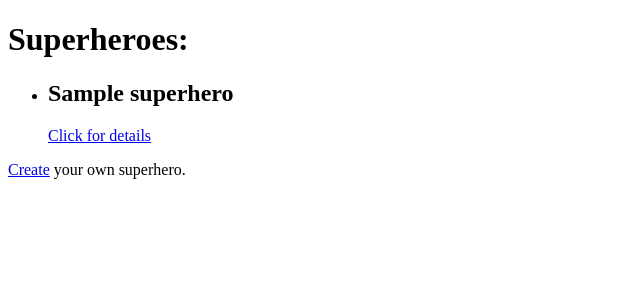
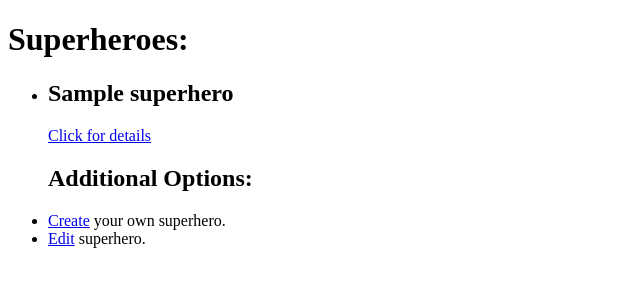
Before and after one commit to NoraMills/superhero-project, a Django app: page /superheroesapp/ in a window 1280 px wide. Shown: the top 300 px of the page, without its empty margins (0-640 px from the left). Run offline with Django 3.2, Linux system fonts and the light colour scheme; tables that the repository leaves empty hold one stand-in row (values such as "Sample post").

Commit message:
created most functions, delete not working. commit before stopping for day

```diff
--- a/superheroesdb/superheroesapp/templates/superheroesapp/create.html
+++ b/superheroesdb/superheroesapp/templates/superheroesapp/create.html
@@ -9,7 +9,7 @@
 </head>
 
 <body>
-    <form action="{% url 'superheroesapp:create_new_superhero' %}" method="post">
+    <form action="{% url 'superheroesapp:create' %}" method="post">
         {% csrf_token %}
         Name:<input type="text" name="name" id="name"><br>
         Alter Ego:<input type="text" name="alter_ego" id="alter_ego"><br>
--- a/superheroesdb/superheroesapp/templates/superheroesapp/details.html
+++ b/superheroesdb/superheroesapp/templates/superheroesapp/details.html
@@ -30,6 +30,7 @@
                             <td>{{selected_hero.secondary_superpower}}</td>
                             <td>{{selected_hero.catchphrase}}</td>
                         </tr>
+                        <button><a href="{% url 'superheroesapp:remove/' superhero.id %}">Delete</a>
 
 
                     </table>
--- a/superheroesdb/superheroesapp/templates/superheroesapp/index.html
+++ b/superheroesdb/superheroesapp/templates/superheroesapp/index.html
@@ -18,7 +18,12 @@
         </li>
         {% endfor %}
     </ul>
-    <p><a href="{% url 'superheroesapp:create' %}">Create</a> your own superhero.</p>
+    <p>
+    <ul>
+        <h2>Additional Options:</h2>
+        <li><a href="{% url 'superheroesapp:create' %}">Create</a> your own superhero.</li>
+        <li><a href="{% url 'superheroesapp:edit' %}">Edit</a> superhero.</li>
+    </ul>
 </body>
 
 </html>
--- a/superheroesdb/superheroesapp/urls.py
+++ b/superheroesdb/superheroesapp/urls.py
@@ -6,5 +6,7 @@ app_name = 'superheroesapp'
 urlpatterns = [
     path('', views.index, name='index'),
     path('<int:superhero_id>/', views.detail, name='details'),
-    path('new/', views.create, name='create_new_hero')
+    path('create/', views.create, name='create'),
+    path('edit/', views.edit, name='edit'),
+    path('remove/', views.remove, name='remove')
 ]
--- a/superheroesdb/superheroesapp/views.py
+++ b/superheroesdb/superheroesapp/views.py
@@ -1,4 +1,4 @@
-from django.shortcuts import render
+from django.shortcuts import redirect, render
 from django.http import HttpResponse, HttpResponseRedirect
 from .models import Superhero
 from django.urls import reverse
@@ -22,6 +22,20 @@ def detail(request, superhero_id):
     return render(request, 'superheroesapp/details.html', context)
 
 
+def edit(request, superhero_id):
+    superhero_delete = Superhero.objects.get(pk=superhero_id)
+    context = {
+        'superhero_delete': superhero_delete
+    }
+    return render(request, 'superheroesapp/edit.html', context)
+
+
+def remove(request, superhero_id):
+    superhero = Superhero.objects.get(pk=superhero_id)
+    superhero.delete()
+    return redirect(reverse('superheroesapp:index'))
+
+
 def create(request):
     if request.method == 'POST':
         name = request.POST.get('name')
@@ -32,6 +46,6 @@ def create(request):
         new_superhero = Superhero(name=name, alter_ego=alter_ego, primary_superpower=primary_superpower,
                                   secondary_superpower=secondary_superpower, catchphrase=catchphrase)
         new_superhero.save()
-        return HttpResponseRedirect(reverse('superhero:index'))
+        return HttpResponseRedirect(reverse('superheroesapp:index'))
     else:
         return render(request, 'superheroesapp/create.html')
```
Also changed, not shown: superheroesdb/superheroesapp/templates/superheroesapp/edit.html (added, +24 -0 lines), superheroesdb/superheroesapp/templates/superheroesapp/remove.html (added, +16 -0 lines).
